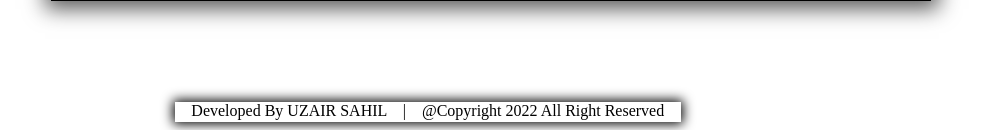
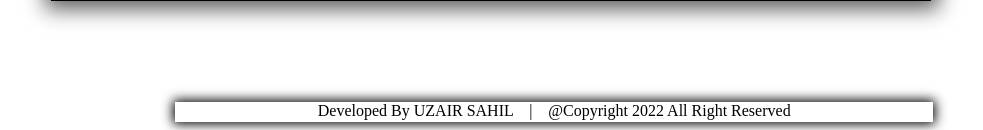
Before and after one commit to uzair401/flask, a PHP site: page / in a window 1280 px wide. Shown: the part 756-886 px from the top of the page, without its empty margins (83-1066 px from the left). Run offline with PHP 8.4, Linux system fonts and the light colour scheme.

Commit message:
Update style.css

```diff
--- a/style.css
+++ b/style.css
@@ -339,7 +339,7 @@ last_buttons: hover {
 }
 #credit {
 	box-shadow: 0px 0px 12px 2px;
-	width: 40%;
+	width: 60%;
 	height: 20px;
 	margin-left: 250px;
 	text-align: center;
```
